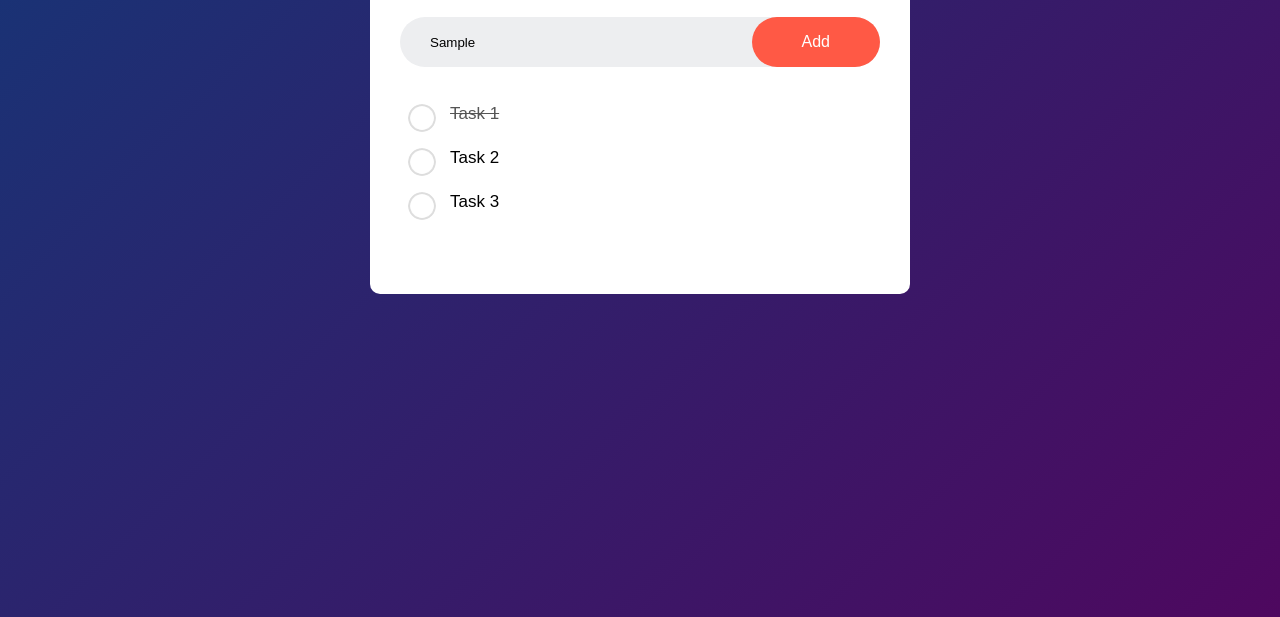
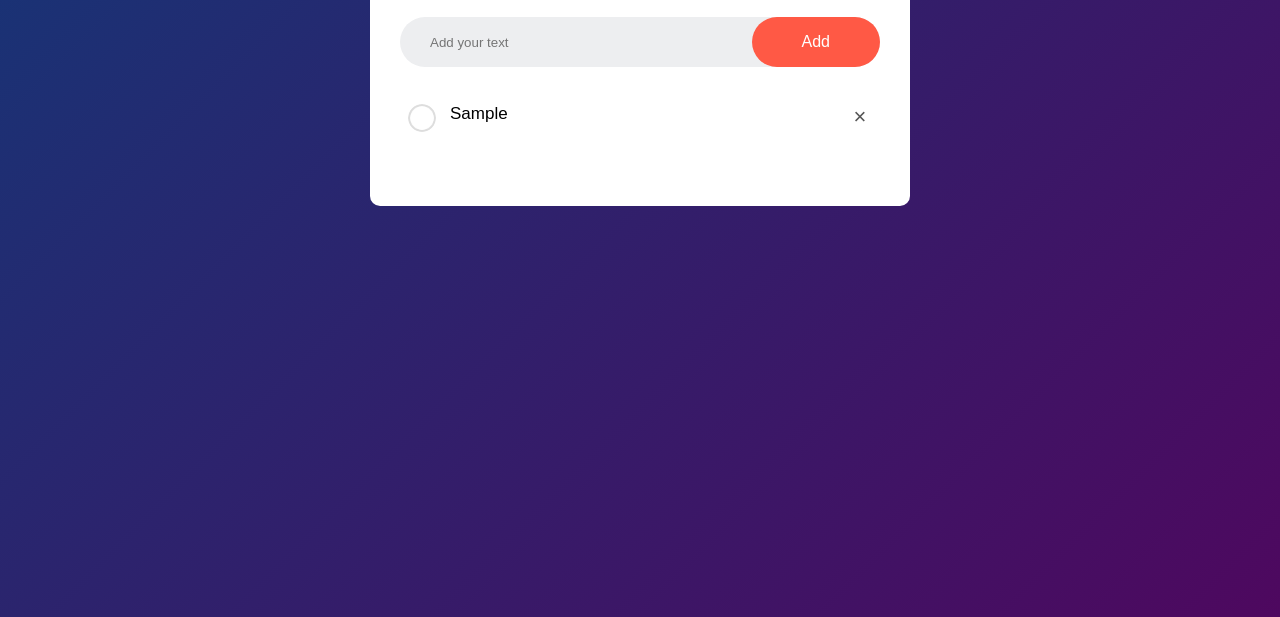
Before and after one commit to siddharth041/todolist, a plain HTML site: page index.html in a window 1280 px wide. Both pictures are taken after typing "Sample" into the empty fields and a click on the button "Add". Shown: the part 183-800 px from the top of the page. Drawn offline with Linux system fonts and the light colour scheme.

Commit message:
final commit

```diff
--- a/index.html
+++ b/index.html
@@ -12,14 +12,15 @@
             <h2>To-Do List <img src="images/icon.png" alt=""></h2>
             <div class="row">
                 <input type="text" id="input-box" placeholder="Add your text">
-                <button>Add</button>
+                <button onclick="addTask()">Add</button>
             </div>
             <ul id="list-container">
-                <li class="checked">Task 1</li>
+                <!-- <li class="checked">Task 1</li>
                 <li>Task 2</li>
-                <li>Task 3</li>
+                <li>Task 3</li> -->
             </ul>
         </div>
     </div>
+    <script src="script.js"></script>
 </body>
 </html>
--- /dev/null
+++ b/script.js
@@ -0,0 +1,38 @@
+const inputBox = document.getElementById("input-box");
+const listContainer = document.getElementById("list-container");
+
+function addTask(){
+    if(inputBox.value === ''){
+        alert("You must write something");
+    }
+    else{
+        let li = document.createElement("li");
+        li.innerHTML = inputBox.value;
+        listContainer.appendChild(li);
+        let span = document.createElement("span");
+        span.innerHTML = "\u00d7";
+        li.appendChild(span);
+    }
+    inputBox.value = "";
+    saveData();
+}
+
+listContainer.addEventListener("click", function(e){
+    if(e.target.tagName === "LI"){
+        e.target.classList.toggle("checked");
+        saveData();
+    }
+    else if(e.target.tagName === "SPAN"){
+        e.target.parentElement.remove();
+        saveData();
+    }
+}, false);
+
+function saveData(){
+    localStorage.setItem("data", listContainer.innerHTML);
+}
+
+function showTask(){
+    listContainer.innerHTML = localStorage.getItem("data");
+}
+showTask();
--- a/style.css
+++ b/style.css
@@ -88,3 +88,24 @@ ul li.checked{
     color: #555;
     text-decoration: line-through;
 }
+
+ul li.checked::before{
+    background-image: url(images/checked.png);
+}
+
+ul li span{
+    position:absolute;
+    right:0;
+    top: 5px;
+    width: 40px;
+    height: 40px;
+    font-size: 22px;
+    color: #555;
+    line-height: 40px;
+    text-align: center;
+    border-radius: 50%;
+}
+
+ul li span:hover{
+    background: #edeef0;
+}
```
